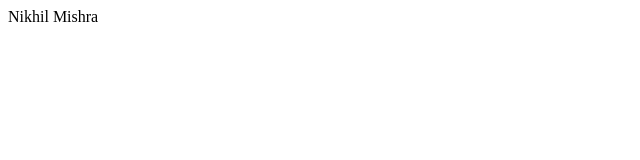
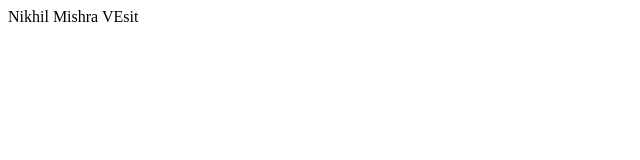
Before and after one commit to NIKHIL-MISHRA-COAT/vesit-pract, a plain HTML site: page index.html in a window 1280 px wide. Shown: the full height of the page, 0-640 px from the left. Drawn offline with Linux system fonts and the light colour scheme.

Commit message:
from main --2

```diff
--- a/index.html
+++ b/index.html
@@ -7,5 +7,6 @@
 </head>
 <body>
     Nikhil Mishra
+    VEsit
 </body>
 </html>
```
